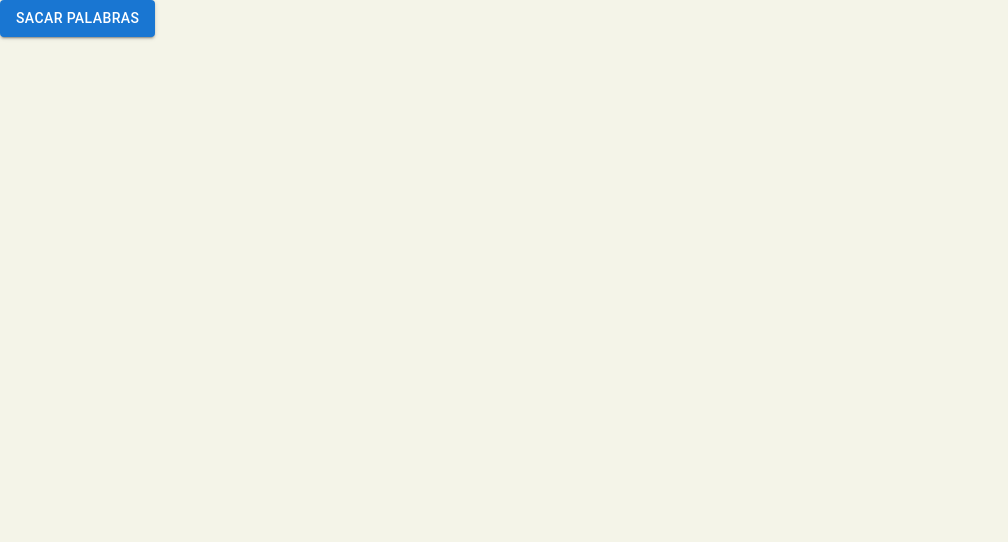
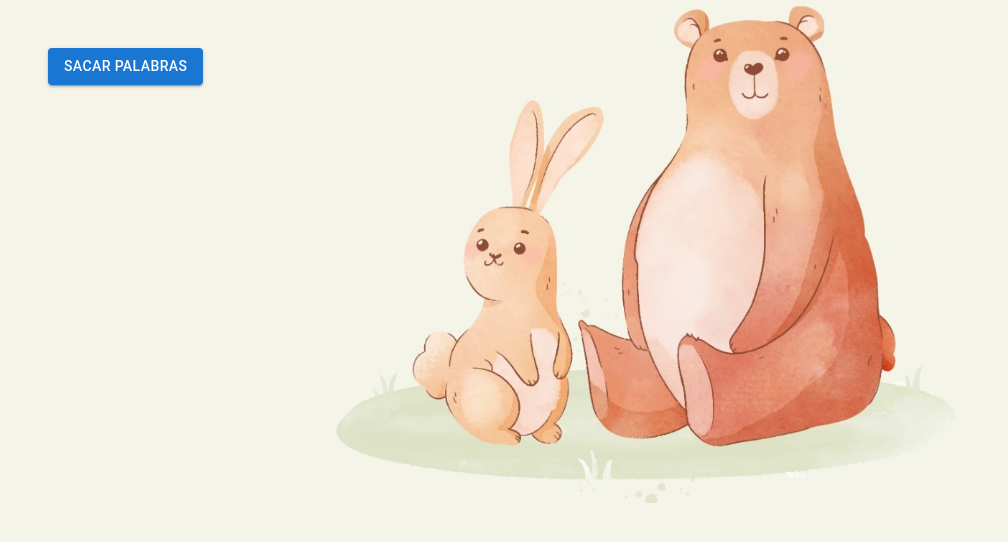
Before and after one commit to GabiiF/JuegoBingo, a React (Create React App) app: page / in a window 1280 px wide. Shown: the top 542 px of the page, without its empty margins (0-1008 px from the left). Built offline with nearby package versions, Linux system fonts and the light colour scheme; the HTML template or start-up script is replaced by a standard one.

Commit message:
arreglo estilo de padding y lista para que se ponga en 3 columnas

```diff
--- a/src/components/WordList.jsx
+++ b/src/components/WordList.jsx
@@ -1,12 +1,25 @@
 import React from 'react';
+import {Typography } from '@mui/material';
 
 const WordList = ({ words }) => {
+  const columnCount = 3; // Número de columnas deseado
+  const wordsPerColumn = Math.ceil(words.length / columnCount); // Cantidad de palabras por columna
+
   return (
-      <ul>
-        {words.map((word, index) => (
+    <div style={{ display: 'flex'}}>
+      {[...Array(columnCount)].map((_, columnIndex) => (
+        <Typography key={columnIndex} variant="h6" gutterBottom style={{ fontSize: '30px',marginRight: '5%' }}>
+        <ul style={{ flex: 1 }}>
+          {words
+            .slice(columnIndex * wordsPerColumn, (columnIndex + 1) * wordsPerColumn)
+            .map((word, index) => (
               <li key={index}>{word}</li>
             ))}
         </ul>
+        </Typography>
+      ))}
+    </div>
   );
 };
+
 export default WordList;
--- a/src/index.css
+++ b/src/index.css
@@ -6,6 +6,11 @@ body {
   -webkit-font-smoothing: antialiased;
   -moz-osx-font-smoothing: grayscale;
   background-color:#f4f4e8;
+  background-image: url("../public/fondo.jpg");
+  background-repeat: no-repeat;
+  background-size: 50%;
+  background-position: center top;
+  padding: 3em 3em 0em;
 }
 
 code {
```
Lines whose indentation alone changed are shown as unchanged.
